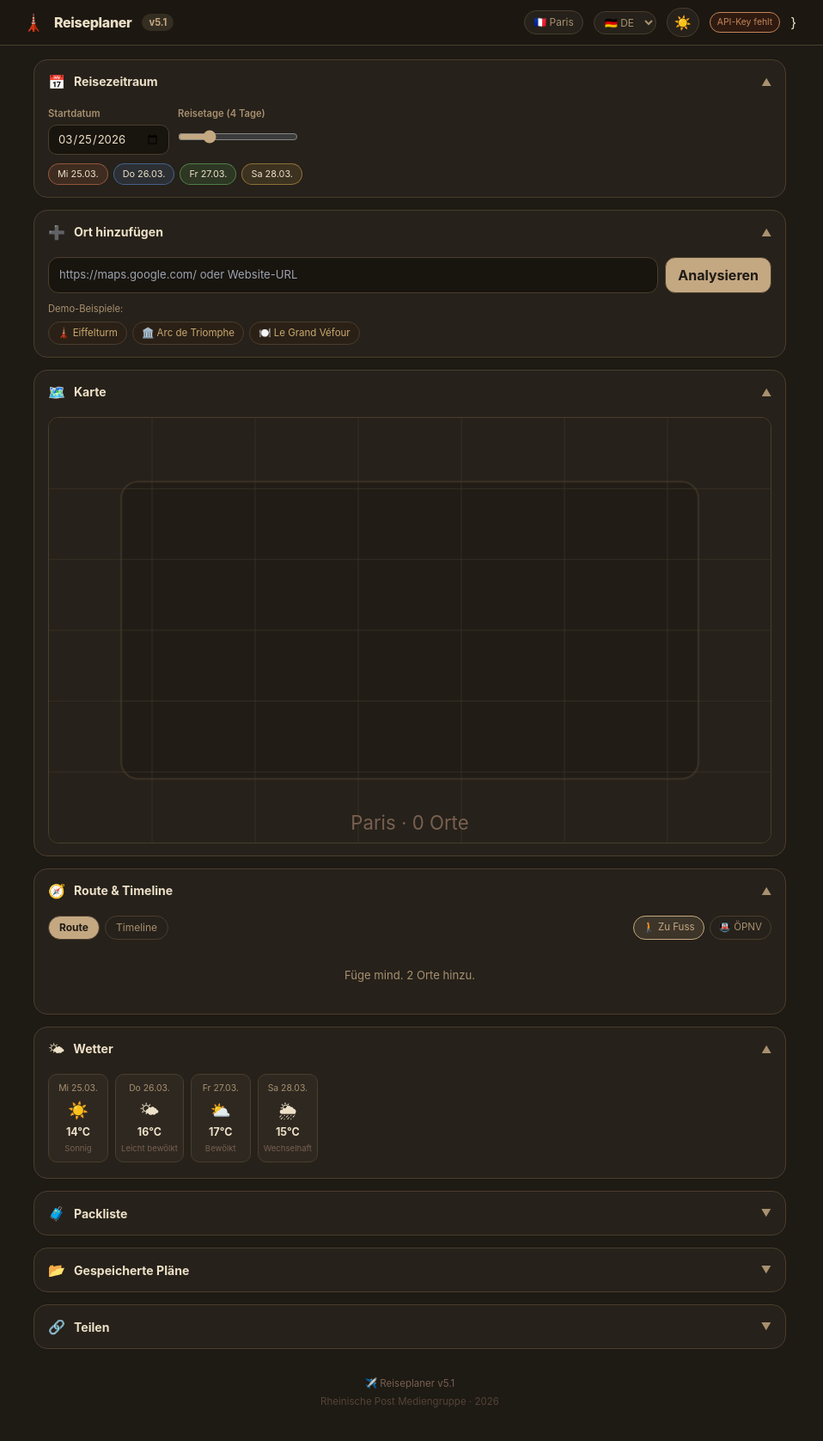
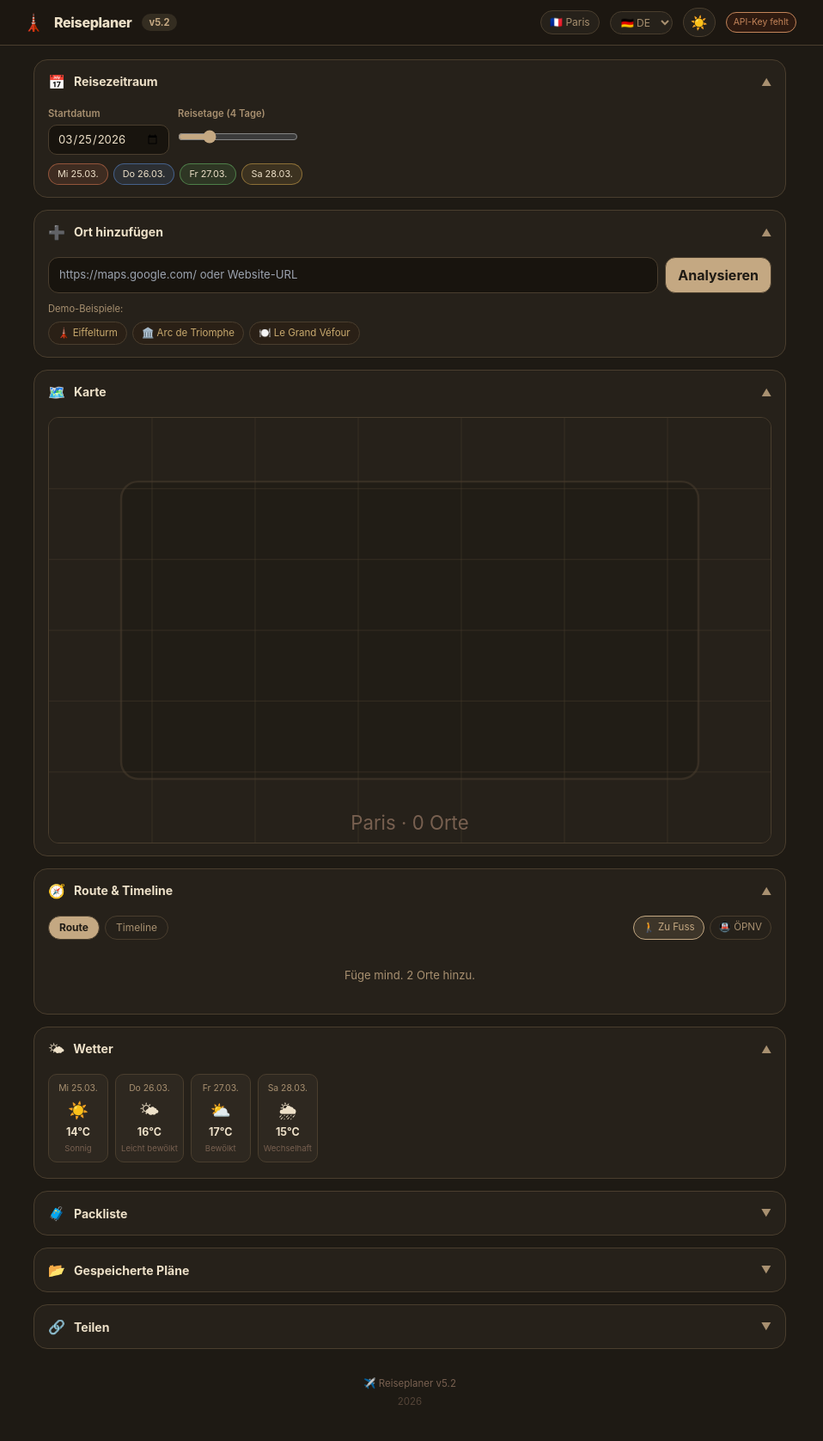
Before and after one commit to TheLomma/reiseplaner, a React (Vite) app: page / in a window 1280 px wide. Shown: the top 1676 px of the page at 86% size, without its empty margins (163-1121 px from the left). Built offline with nearby package versions, Linux system fonts and the light colour scheme.

Commit message:
Update App.jsx
Version 5.2

```diff
--- a/src/App.jsx
+++ b/src/App.jsx
@@ -235,7 +235,7 @@ const TRANSLATIONS = {
     warningClosed:"ist an dem gewählten Tag geschlossen!",warningHint:"Bitte Besuchstag ändern.",
     closed:"geschlossen",apiActive:"API aktiv",apiMissing:"API-Key fehlt",
     apiTitle:"OpenAI API-Key",apiHint:"Lokal gespeichert.",apiSave:"Speichern",
-    apiSaved:"Gespeichert!",apiDelete:"Key löschen",footerText:"Reiseplaner v5.1",
+    apiSaved:"Gespeichert!",apiDelete:"Key löschen",footerText:"Reiseplaner v5.2",
     noRouteHint:"Füge mind. 2 Orte hinzu.",errorEmpty:"Bitte Link eingeben.",
     errorNotFound:"Link nicht erkannt.",
     days:["Montag","Dienstag","Mittwoch","Donnerstag","Freitag","Samstag","Sonntag"],
@@ -268,7 +268,7 @@ const TRANSLATIONS = {
     warningClosed:"is closed on the selected day!",warningHint:"Please change the visit day.",
     closed:"closed",apiActive:"API active",apiMissing:"API Key missing",
     apiTitle:"OpenAI API Key",apiHint:"Stored locally.",apiSave:"Save",
-    apiSaved:"Saved!",apiDelete:"Delete key",footerText:"Travel Planner v5.1",
+    apiSaved:"Saved!",apiDelete:"Delete key",footerText:"Travel Planner v5.2",
     noRouteHint:"Add at least 2 places.",errorEmpty:"Please enter a link.",
     errorNotFound:"Link not recognized.",
     days:["Monday","Tuesday","Wednesday","Thursday","Friday","Saturday","Sunday"],
@@ -998,7 +998,7 @@ export default function App() {
         <div style={{ maxWidth:900, margin:"0 auto", display:"flex", alignItems:"center", gap:12, height:52 }}>
           <span style={{ fontSize:"1.2rem" }}>{city.emoji}</span>
           <span style={{ fontWeight:800, fontSize:"1rem", color:th.text, letterSpacing:"-0.02em" }}>{t.appName}</span>
-          <span style={{ fontSize:"0.7rem", padding:"2px 8px", borderRadius:20, background:th.accentLight, color:th.accent, fontWeight:700 }}>v5.1</span>
+          <span style={{ fontSize:"0.7rem", padding:"2px 8px", borderRadius:20, background:th.accentLight, color:th.accent, fontWeight:700 }}>v5.2</span>
           <div style={{ flex:1 }} />
           <button onClick={() => setShowCityPicker(v=>!v)} style={{ fontSize:"0.75rem", padding:"4px 10px", borderRadius:20, background:th.surface, border:`1px solid ${th.border}`, color:th.textMuted, cursor:"pointer" }}>
             {city.country} {city.name}
@@ -1012,7 +1012,7 @@ export default function App() {
           </button>
           <button onClick={() => setShowApiPanel(v=>!v)} style={{ fontSize:"0.65rem", padding:"3px 8px", borderRadius:20, background:apiKey?th.successBg:th.warningBg, border:`1px solid ${apiKey?th.success:th.warning}`, color:apiKey?th.success:th.warning, cursor:"pointer" }}>
             {apiKey ? t.apiActive : t.apiMissing}
-          </button>}
+          </button>
         </div>
       </div>
 
@@ -1277,13 +1277,14 @@ export default function App() {
               </div>
             </CollapsibleSection>
 
-          </div>
-        </div>
+          </div>{/* end Right Column */}
+
+        </div>{/* end flex column */}
 
         {/* Footer */}
         <div style={{ textAlign:"center", marginTop:32, fontSize:"0.72rem", color:th.textFaint }}>
           <div style={{ marginBottom:4 }}>✈️ {t.footerText}</div>
-          <div style={{ color:th.textFaint, opacity:0.6 }}>Rheinische Post Mediengruppe · {new Date().getFullYear()}</div>
+          <div style={{ color:th.textFaint, opacity:0.6 }}>{new Date().getFullYear()}</div>
         </div>
       </div>
     </div>
```
